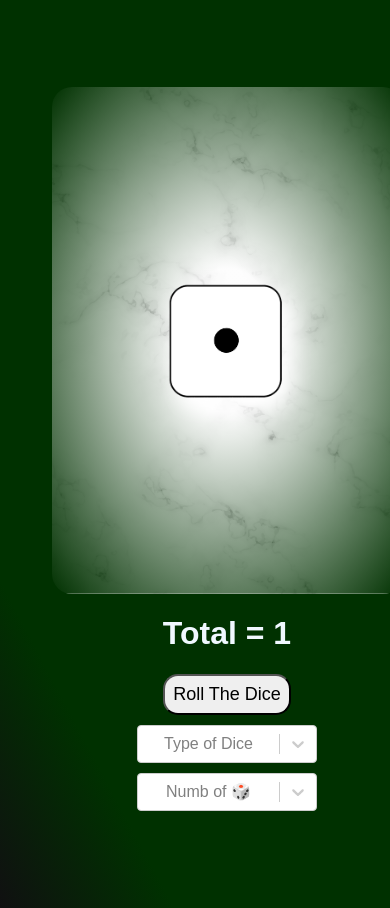
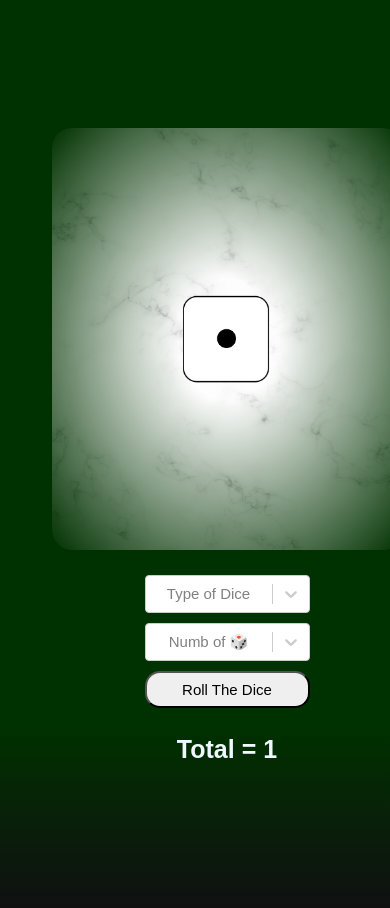
Before and after one commit to Sulkybug/RollTheDice, a React (Vite) app: page / in a window 390 px wide. Shown: the top 908 px of the page. Built offline with nearby package versions, Linux system fonts and the light colour scheme; a web font is replaced by a local one.

Commit message:
css updated

```diff
--- a/src/App.css
+++ b/src/App.css
@@ -5,8 +5,6 @@ body {
   margin: 0 auto;
   padding: 2rem;
   text-align: center;
-  background: radial-gradient(white 5%, rgb(0, 31, 0));
-  background: rgb(0, 49, 0);
   background: linear-gradient(62deg, #101011 0%, rgb(0, 49, 0) 20%);
   height: 100vh;
   display: flex;
@@ -40,6 +38,8 @@ button {
   border-radius: 15px;
   padding: 8px;
   margin-bottom: 10px;
+  width: 180px;
+  font-size: 20px;
 }
 
 button:hover {
@@ -59,5 +59,33 @@ button:hover {
   display: flex;
 }
 
+#typeofDices {
+  margin-top: 25px;
+}
+
+#NumbOfDices,
+#typeofDices {
+  font-size: 19px;
+  width: 190px;
+}
+
 @media only screen and (max-width: 1000px) {
+  body {
+    background: linear-gradient(0deg, #101011 0%, rgb(0, 49, 0) 20%);
+  }
+
+  h1 {
+    font-size: 25px;
+  }
+
+  button {
+    font-size: 15px;
+    width: 165px;
+  }
+
+  #NumbOfDices,
+  #typeofDices {
+    font-size: 15px;
+    width: 165px;
+  }
 }
--- a/src/App.jsx
+++ b/src/App.jsx
@@ -120,15 +120,7 @@ function App() {
         NumbOfDices={NumbOfDices}
         diceThree={diceThree}
       />
-      <h1>Total = {sumTotal()}</h1>
-      <h2
-        className={
-          (NumbOfDices == 1) | (NumbOfDices == 3) ? "hidden" : "visible"
-        }
-      >
-        {diceOne == diceTwo ? "Pair" : "-"}
-      </h2>
-      <button onClick={throwDice}>Roll The Dice</button>
+
       <Select
         name="typeofDices"
         id="typeofDices"
@@ -143,6 +135,16 @@ function App() {
         onChange={changeDices}
         placeholder="Numb of 🎲"
       />
+
+      <button onClick={throwDice}>Roll The Dice</button>
+      <h1>Total = {sumTotal()}</h1>
+      <h2
+        className={
+          (NumbOfDices == 1) | (NumbOfDices == 3) ? "hidden" : "visible"
+        }
+      >
+        {diceOne == diceTwo ? "Pair" : "-"}
+      </h2>
     </>
   );
 }
--- a/src/Components/ImgDices.css
+++ b/src/Components/ImgDices.css
@@ -9,12 +9,13 @@
   background-size: cover;
   background-position: center;
   border-radius: 20px;
-  width: 80vw;
+  width: 65vw;
 }
 
 img {
   filter: drop-shadow(10px 10px 10px white);
   display: flex;
+  width: 280px;
 }
 
 @media only screen and (max-width: 1200px) {
@@ -43,10 +44,11 @@ img {
 
 @media only screen and (max-width: 540px) {
   img {
-    width: 130px;
+    width: 100px;
   }
 
   .dicesBox {
     width: 90vw;
+    height: 50vh;
   }
 }
```
